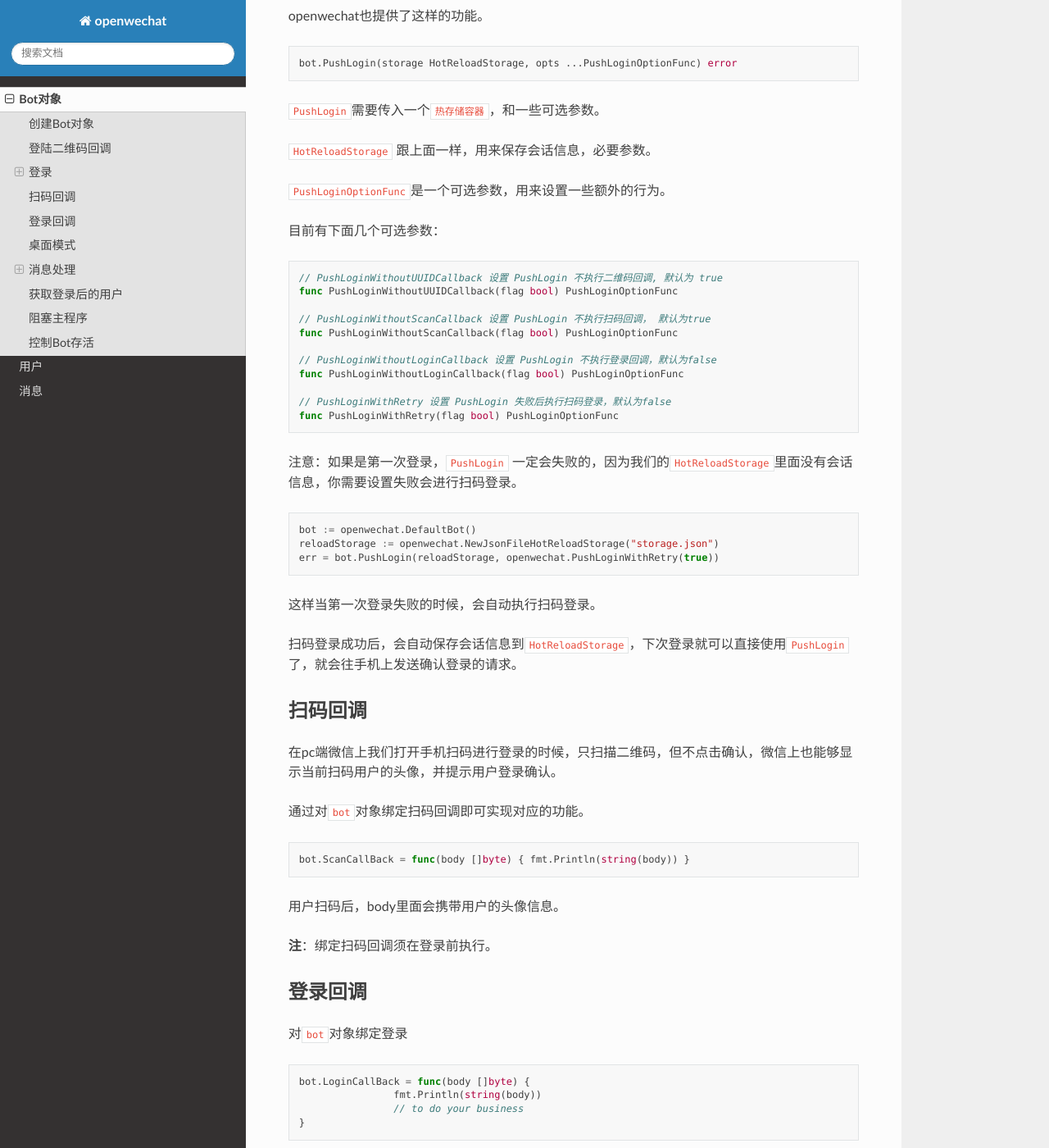
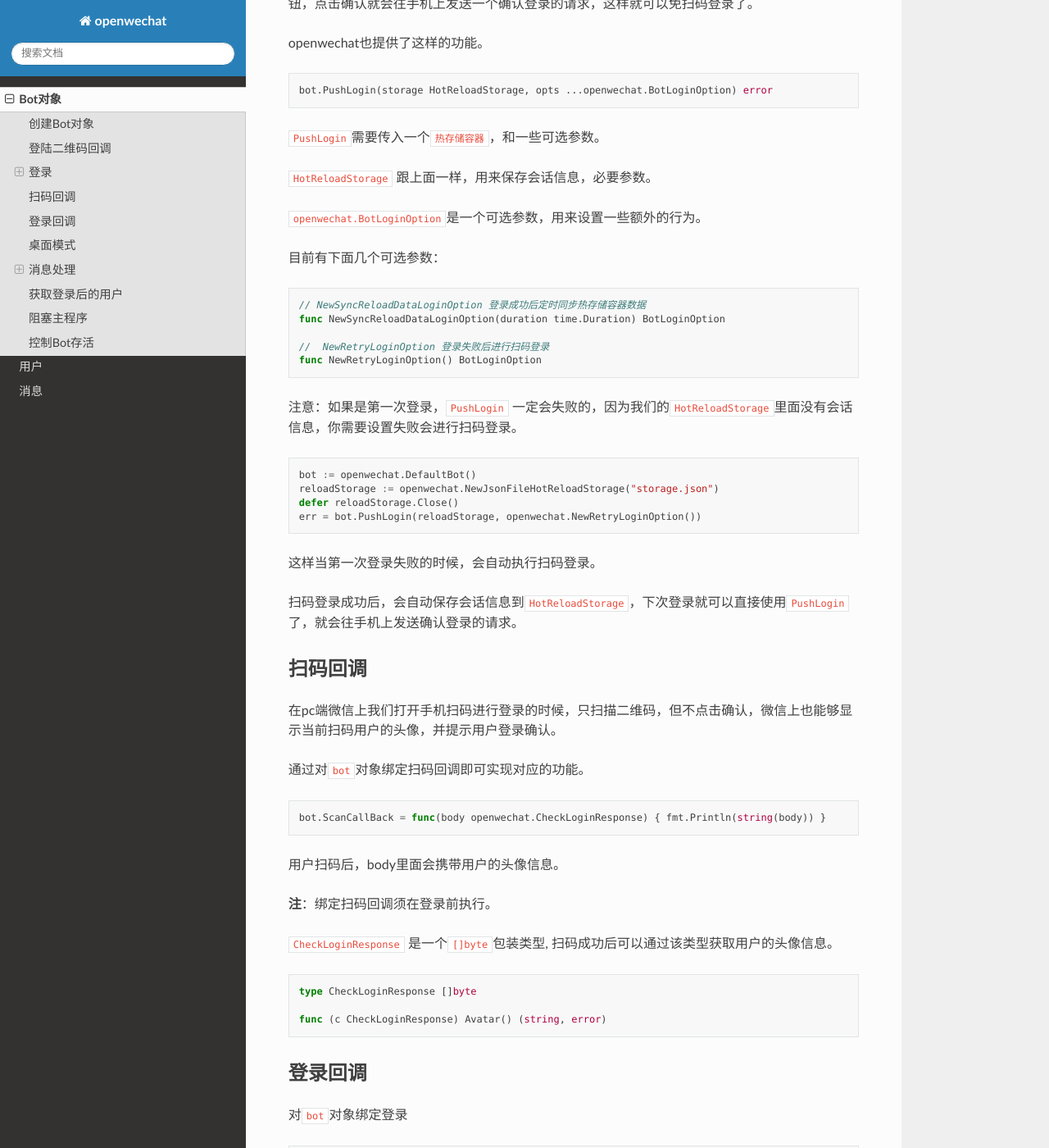
Before and after one commit to eatmoreapple/openwechat, a Sphinx documentation site: the page built from source/bot.md, in a window 1280 px wide and 1400 px high, scrolled down 2515 px. Shown: the whole window at 82% size. Built offline with Sphinx 7.4.7 and the Read the Docs theme 2.0.0, drawn with Linux system fonts in a browser that asks for light colours; some of the changed text lies outside the part shown.

Commit message:
[doc]: update docs (#214)

````diff
--- a/source/bot.md
+++ b/source/bot.md
@@ -84,6 +84,8 @@ bot.Login()
 // 创建热存储容器对象
 reloadStorage := openwechat.NewJsonFileHotReloadStorage("storage.json")
 
+defer reloadStorage.Close()
+
 // 执行热登录
 bot.HotLogin(reloadStorage)
 ```
@@ -95,7 +97,7 @@ bot.HotLogin(reloadStorage)
 我们只需要在`HotLogin`增加一个参数，让它在失败后执行扫码登录即可
 
 ```go
-bot.HotLogin(reloadStorage, openwechat.HotLoginWithRetry(true))
+bot.HotLogin(reloadStorage, openwechat.NewRetryLoginOption())
 ```
 
 当扫码登录成功后，会将会话信息写入到`热存储容器`中，下次再执行热登录的时候就会从`热存储容器`中读取会话信息，直接登录成功。
@@ -119,29 +121,23 @@ type HotReloadStorage io.ReadWriter
 openwechat也提供了这样的功能。
 
 ```go
-bot.PushLogin(storage HotReloadStorage, opts ...PushLoginOptionFunc) error
+bot.PushLogin(storage HotReloadStorage, opts ...openwechat.BotLoginOption) error
 ```
 
 `PushLogin`需要传入一个`热存储容器`，和一些可选参数。
 
 `HotReloadStorage` 跟上面一样，用来保存会话信息，必要参数。
 
-`PushLoginOptionFunc`是一个可选参数，用来设置一些额外的行为。
+`openwechat.BotLoginOption`是一个可选参数，用来设置一些额外的行为。
 
 目前有下面几个可选参数：
 
 ```go
-// PushLoginWithoutUUIDCallback 设置 PushLogin 不执行二维码回调, 默认为 true
-func PushLoginWithoutUUIDCallback(flag bool) PushLoginOptionFunc
+// NewSyncReloadDataLoginOption 登录成功后定时同步热存储容器数据
+func NewSyncReloadDataLoginOption(duration time.Duration) BotLoginOption
 
-// PushLoginWithoutScanCallback 设置 PushLogin 不执行扫码回调， 默认为true
-func PushLoginWithoutScanCallback(flag bool) PushLoginOptionFunc
-
-// PushLoginWithoutLoginCallback 设置 PushLogin 不执行登录回调，默认为false
-func PushLoginWithoutLoginCallback(flag bool) PushLoginOptionFunc
-
-// PushLoginWithRetry 设置 PushLogin 失败后执行扫码登录，默认为false
-func PushLoginWithRetry(flag bool) PushLoginOptionFunc
+//  NewRetryLoginOption 登录失败后进行扫码登录
+func NewRetryLoginOption() BotLoginOption
 ```
 
 注意：如果是第一次登录，``PushLogin`` 一定会失败的，因为我们的`HotReloadStorage`里面没有会话信息，你需要设置失败会进行扫码登录。
@@ -149,7 +145,8 @@ func PushLoginWithRetry(flag bool) PushLoginOptionFunc
 ```go
 bot := openwechat.DefaultBot()
 reloadStorage := openwechat.NewJsonFileHotReloadStorage("storage.json")
-err = bot.PushLogin(reloadStorage, openwechat.PushLoginWithRetry(true))
+defer reloadStorage.Close()
+err = bot.PushLogin(reloadStorage, openwechat.NewRetryLoginOption())
 ```
 
 这样当第一次登录失败的时候，会自动执行扫码登录。
@@ -164,12 +161,20 @@ err = bot.PushLogin(reloadStorage, openwechat.PushLoginWithRetry(true))
 通过对`bot`对象绑定扫码回调即可实现对应的功能。
 
 ```go
-bot.ScanCallBack = func(body []byte) { fmt.Println(string(body)) }
+bot.ScanCallBack = func(body openwechat.CheckLoginResponse) { fmt.Println(string(body)) }
 ```
 
 用户扫码后，body里面会携带用户的头像信息。
 
 **注**：绑定扫码回调须在登录前执行。
+
+`CheckLoginResponse` 是一个`[]byte`包装类型, 扫码成功后可以通过该类型获取用户的头像信息。
+
+```go
+type CheckLoginResponse []byte
+
+func (c CheckLoginResponse) Avatar() (string, error)
+```
 
 
 
@@ -178,13 +183,13 @@ bot.ScanCallBack = func(body []byte) { fmt.Println(string(body)) }
 对`bot`对象绑定登录
 
 ```go
-bot.LoginCallBack = func(body []byte) {
+bot.LoginCallBack = func(body openwechat.CheckLoginResponse) {
 		fmt.Println(string(body))
 		// to do your business
 }
 ```
 
-登录回调的参数就是当前客户端需要跳转的链接，可以不用关心它。
+登录回调的参数就是当前客户端需要跳转的链接，用户可以不用关心它。（其实可以拿来做一些骚操作😈）
 
 登录回调函数可以当做一个信号处理，表示当前扫码登录的用户已经确认登录。
 
````
Also changed, not shown: README.md (+4 -4 lines), source/message.md (+41 -86 lines).
